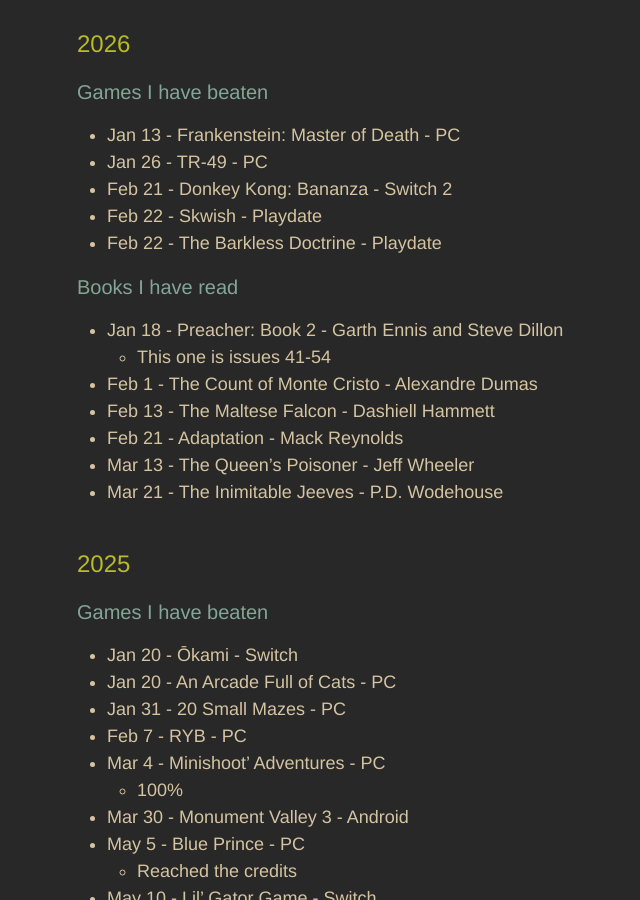
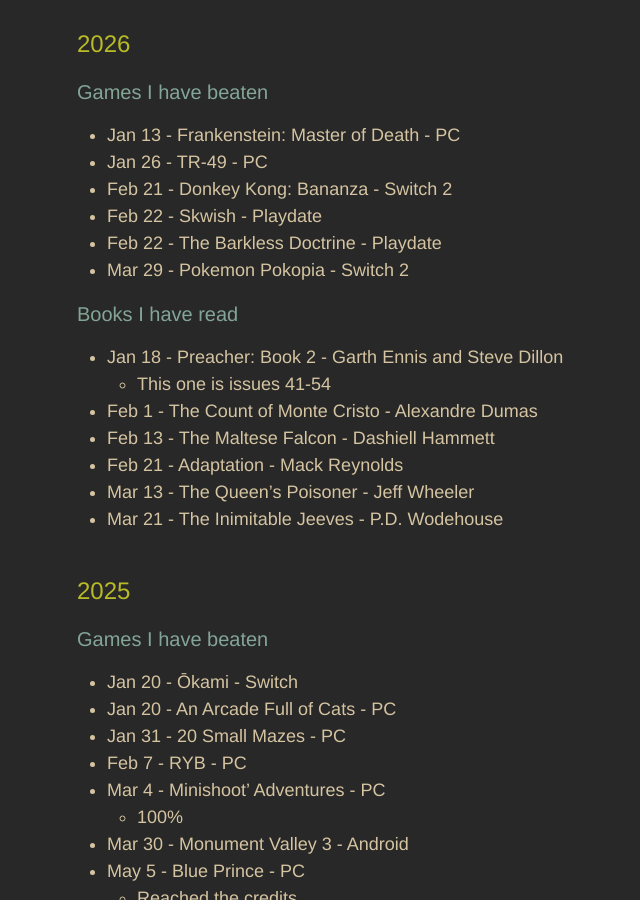
Before and after one commit to adkinsrs/sadkins_site, a Jekyll site: the page built from misc.md, in a window 1280 px wide and 900 px high, scrolled down 491 px. Shown: the whole window, without its empty margins (193-833 px from the left). Built offline with Jekyll 4.4.1, drawn with Linux system fonts in a browser that asks for light colours.

Commit message:
beat a game

```diff
--- a/misc.md
+++ b/misc.md
@@ -25,6 +25,7 @@
 * Feb 21 - Donkey Kong: Bananza - Switch 2
 * Feb 22 - Skwish - Playdate
 * Feb 22 - The Barkless Doctrine - Playdate
+* Mar 29 - Pokemon Pokopia - Switch 2
 
 ### Books I have read
 
```
